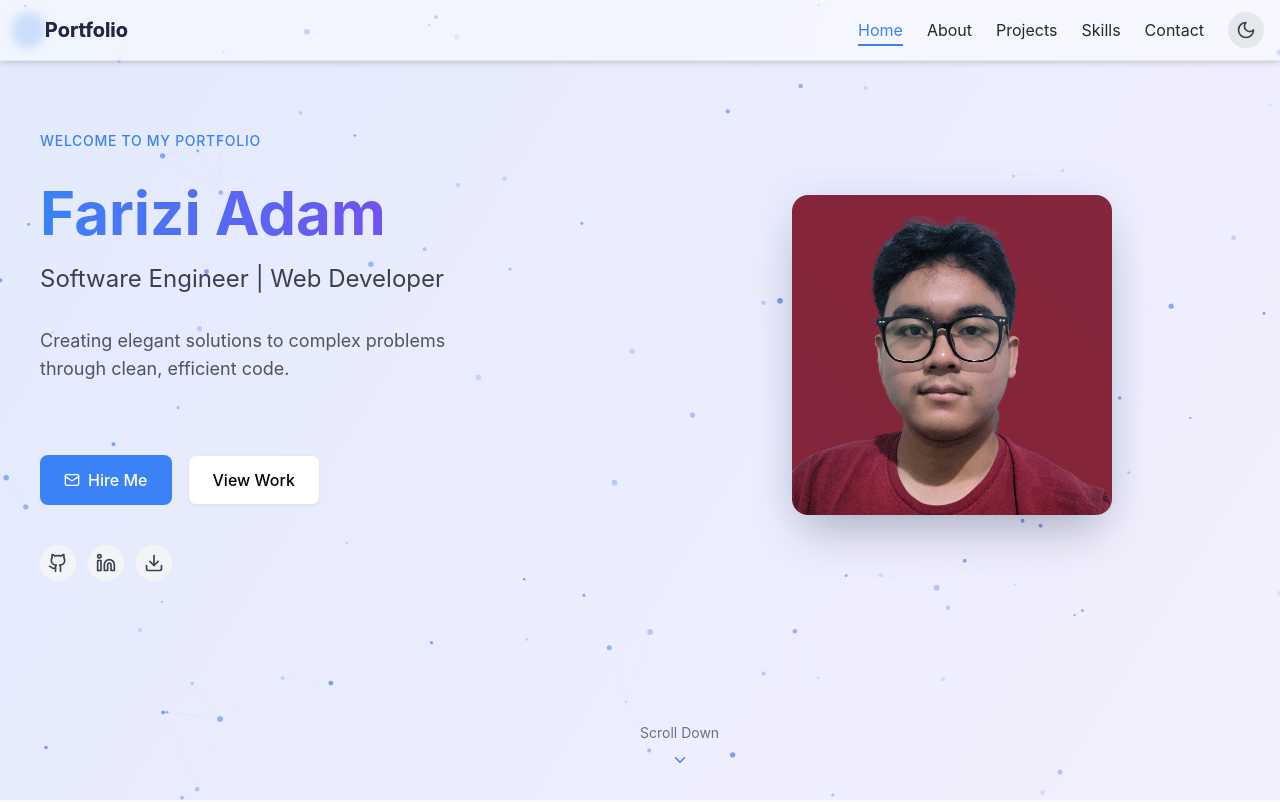
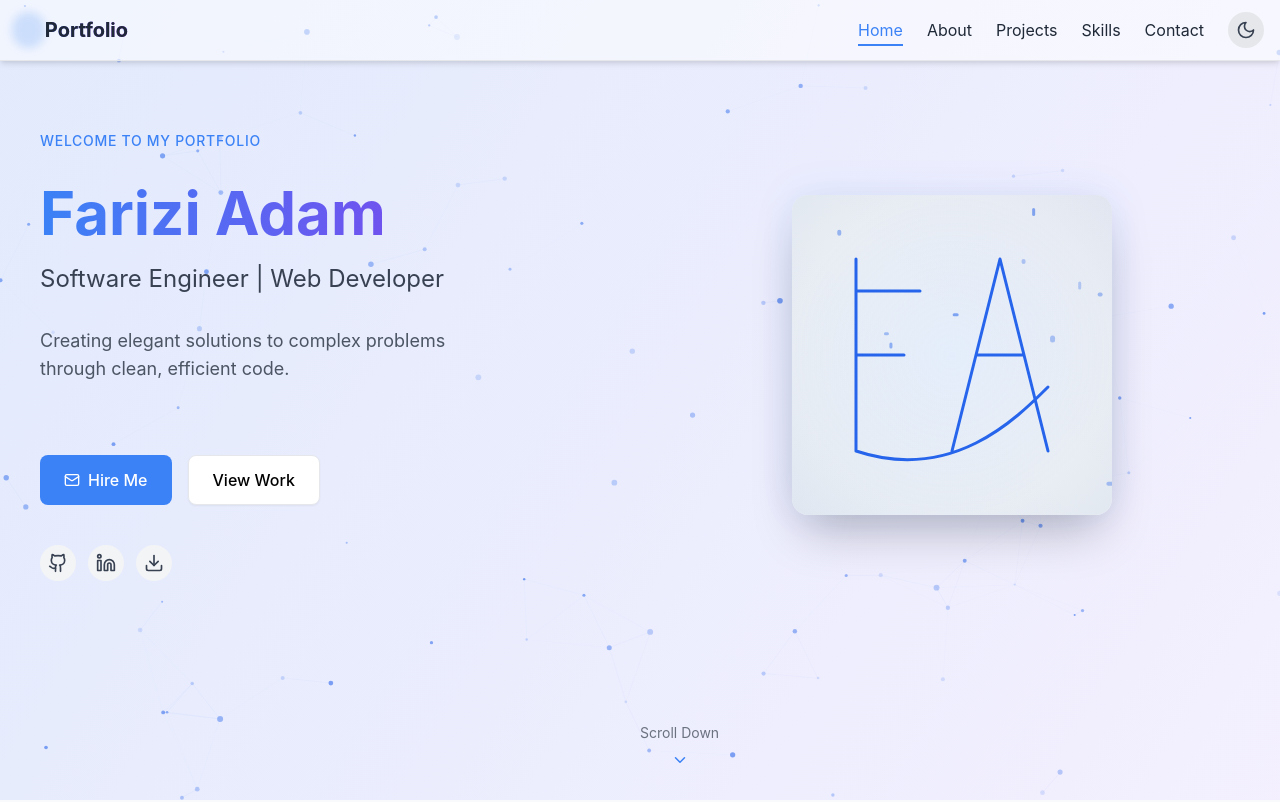
Before and after one commit to fariziadam11/FariziPortfolio, a React (Create React App) app: page / in a window 1280 px wide. Shown: the top 802 px of the page. Built offline with nearby package versions, Linux system fonts and the light colour scheme.

Commit message:
change profile picture

```diff
--- a/src/components/Hero.jsx
+++ b/src/components/Hero.jsx
@@ -210,6 +210,67 @@ const Hero = () => {
     };
   }, [enableTypingSound]);
 
+  // Function to draw signature on canvas
+  const drawSignature = (ctx, darkMode) => {
+    // Clear canvas
+    ctx.clearRect(0, 0, ctx.canvas.width, ctx.canvas.height);
+
+    // Set signature style
+    ctx.lineWidth = 3;
+    ctx.lineCap = 'round';
+    ctx.lineJoin = 'round';
+    ctx.strokeStyle = darkMode ? '#3b82f6' : '#2563eb';
+
+    // Get canvas dimensions
+    const width = ctx.canvas.width;
+    const height = ctx.canvas.height;
+
+    // Calculate signature positioning
+    const startX = width * 0.2;
+    const midX = width * 0.5;
+    const endX = width * 0.8;
+    const baseY = height * 0.5;
+
+    // Draw signature (stylized "FA" for Farizi Adam)
+    ctx.beginPath();
+
+    // Draw the "F" part
+    ctx.moveTo(startX, baseY - height * 0.3);
+    ctx.lineTo(startX, baseY + height * 0.3);
+    ctx.moveTo(startX, baseY - height * 0.2);
+    ctx.lineTo(midX - width * 0.1, baseY - height * 0.2);
+    ctx.moveTo(startX, baseY);
+    ctx.lineTo(midX - width * 0.15, baseY);
+
+    // Draw the "A" part
+    ctx.moveTo(midX, baseY + height * 0.3);
+    ctx.lineTo(midX + width * 0.15, baseY - height * 0.3);
+    ctx.lineTo(midX + width * 0.3, baseY + height * 0.3);
+    ctx.moveTo(midX + width * 0.075, baseY);
+    ctx.lineTo(midX + width * 0.225, baseY);
+
+    // Apply a decorative flourish
+    ctx.moveTo(startX, baseY + height * 0.3);
+    ctx.bezierCurveTo(
+      midX, baseY + height * 0.4,
+      midX + width * 0.2, baseY + height * 0.2,
+      endX, baseY + height * 0.1
+    );
+
+    ctx.stroke();
+
+    // Add subtle background glow
+    const glow = ctx.createRadialGradient(
+      midX, baseY, 0,
+      midX, baseY, width * 0.5
+    );
+    glow.addColorStop(0, darkMode ? 'rgba(59, 130, 246, 0.2)' : 'rgba(59, 130, 246, 0.1)');
+    glow.addColorStop(1, 'rgba(59, 130, 246, 0)');
+
+    ctx.fillStyle = glow;
+    ctx.fillRect(0, 0, width, height);
+  };
+
   return (
     <motion.section
       ref={heroRef}
@@ -357,7 +418,7 @@ const Hero = () => {
           transition={{ duration: 0.8 }}
           className="w-full lg:w-1/2 flex justify-center px-4"
         >
-          {/* 3D Card Effect */}
+          {/* Signature Canvas with 3D Card Effect */}
           <motion.div
             whileHover={{ rotateY: 5, rotateX: 5, scale: 1.05 }}
             whileTap={{ scale: 0.95 }}
@@ -370,17 +431,38 @@ const Hero = () => {
                 : '0 25px 50px -12px rgba(0, 0, 0, 0.25), 0 0 40px 0 rgba(59, 130, 246, 0.1)'
             }}
           >
+            {/* Gradient background for signature */}
+            <div
+              className="absolute inset-0"
+              style={{
+                background: darkMode
+                  ? 'radial-gradient(circle at center, #1e293b 0%, #0f172a 100%)'
+                  : 'radial-gradient(circle at center, #f8fafc 0%, #e2e8f0 100%)'
+              }}
+            />
+
+            {/* Signature canvas */}
+            <motion.canvas
+              className="absolute inset-0 w-full h-full"
+              ref={canvasRef => {
+                if (canvasRef) {
+                  // Set canvas dimensions
+                  canvasRef.width = canvasRef.offsetWidth;
+                  canvasRef.height = canvasRef.offsetHeight;
+
+                  // Get 2D context and draw signature
+                  const ctx = canvasRef.getContext('2d');
+                  drawSignature(ctx, darkMode);
+                }
+              }}
+            />
+
+            {/* Digital animated effect overlay */}
             <motion.div
-              className="absolute inset-0 bg-gradient-to-br from-blue-500/20 to-purple-600/20 z-10"
+              className="absolute inset-0 bg-gradient-to-br from-blue-500/10 to-purple-600/10 z-10"
               initial={{ opacity: 0 }}
               whileHover={{ opacity: 1 }}
               transition={{ duration: 0.3 }}
-            />
-
-            <img
-              src="/images/farizi.jpg"
-              alt="Profile"
-              className="w-full h-full object-cover transition-all duration-500 group-hover:scale-110"
             />
 
             {/* Glowing border effect */}
@@ -402,6 +484,45 @@ const Hero = () => {
                 ease: 'easeInOut',
               }}
             />
+
+            {/* Animated particles around signature */}
+            <motion.div
+              className="absolute inset-0 z-10 opacity-50"
+              animate={{ opacity: [0.3, 0.6, 0.3] }}
+              transition={{ repeat: Infinity, duration: 4, ease: "easeInOut" }}
+            >
+              {[...Array(10)].map((_, i) => (
+                <motion.div
+                  key={i}
+                  className="absolute rounded-full"
+                  style={{
+                    width: Math.random() * 6 + 2,
+                    height: Math.random() * 6 + 2,
+                    backgroundColor: darkMode ? '#3b82f6' : '#2563eb',
+                    left: `${Math.random() * 100}%`,
+                    top: `${Math.random() * 100}%`,
+                  }}
+                  animate={{
+                    x: [
+                      Math.random() * 20 - 10,
+                      Math.random() * 20 - 10,
+                      Math.random() * 20 - 10
+                    ],
+                    y: [
+                      Math.random() * 20 - 10,
+                      Math.random() * 20 - 10,
+                      Math.random() * 20 - 10
+                    ],
+                    opacity: [0.5, 1, 0.5]
+                  }}
+                  transition={{
+                    repeat: Infinity,
+                    duration: 3 + Math.random() * 3,
+                    ease: "easeInOut"
+                  }}
+                />
+              ))}
+            </motion.div>
           </motion.div>
         </motion.div>
       </motion.div>
```
